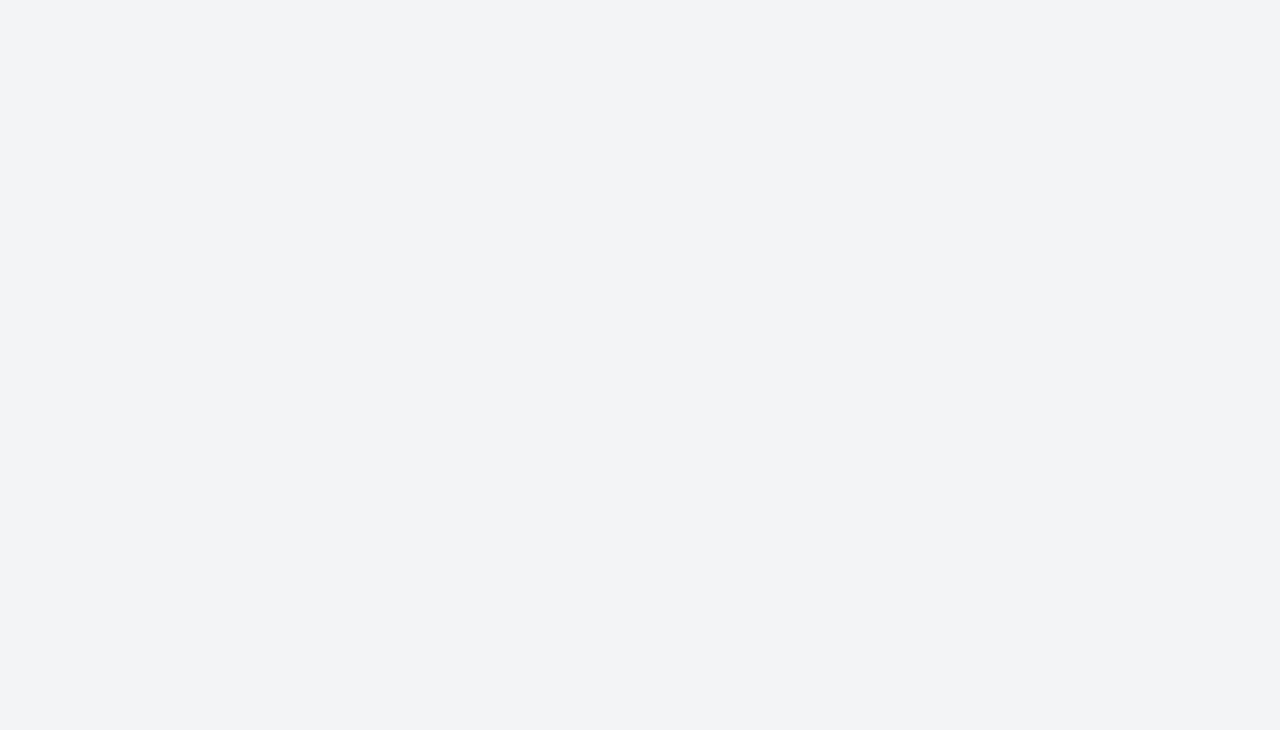
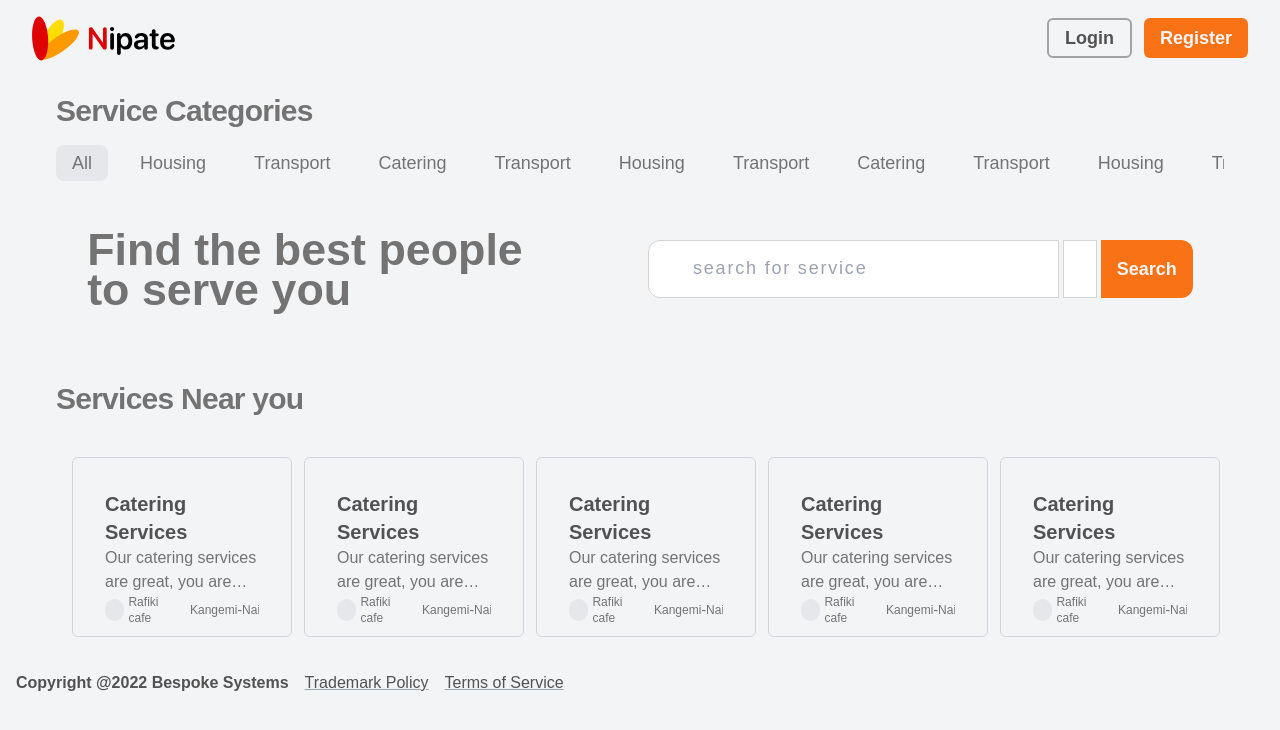
Before and after one commit to Amos-Ditto/NipateWebapp, a Nuxt app: page /index in a window 1280 px wide. Before the commit this address had no page. Shown: the top 730 px of the page. Built offline with nearby package versions, Linux system fonts and the light colour scheme.

Commit message:
feat: update on landing page

```diff
--- a/app.vue
+++ b/app.vue
@@ -31,7 +31,7 @@ useHead({
 
 <template>
   <main class="fixed bottom-0 top-0 left-0 right-0 bg-gray-100 m-0 p-0 overflow-y-auto">
-    <UtilsPageLoading v-if="routes" />
+    <UtilsPageLoading v-if="routes" class="absolute top-0 left-0 z-20" />
     <NuxtPage />
   </main>
 </template>
--- /dev/null
+++ b/components/PageFeautures/ServiceCard.vue
@@ -0,0 +1,62 @@
+<template>
+    <div class="card">
+        <div class="card-title">
+            <h2>Catering Services</h2>
+        </div>
+        <div class="card-context">
+            <p>Our catering services are great, you are going enjoy them
+                Our catering services are great, you are going enjoy them
+                Our catering services are great, you are going enjoy them
+            </p>
+        </div>
+        <div class="card-footer">
+            <div class="user-details">
+                <div
+                    class="user-icon w-[22px] h-[22px] flex items-center justify-center rounded-full text-neutral-400 bg-gray-200">
+                    <div class="i-mdi-account"></div>
+                </div>
+                <span>Rafiki cafe</span>
+            </div>
+            <div class="user-location">
+                <div class="i-mdi-google-maps text-neutral-400"></div>
+                <div class="location-name">
+                    <span>Kangemi</span>-
+                    <span>Nairobi</span>
+                </div>
+            </div>
+        </div>
+    </div>
+</template>
+
+<style scoped>
+.card {
+    @apply  min-w-[220px] sm:w-[280px] sm:h-[180px] px-8 h-[180px] border border-gray-300;
+    @apply flex flex-col px-2 py-8 justify-between rounded-md hover:border-gray-400 cursor-pointer;
+    transition: width 300ms , height 300ms , border 300ms;
+}
+/* Card style */
+.card .card-title h2 {
+    @apply font-semibold text-lg md:text-xl text-neutral-600;
+
+}
+.card .card-context p {
+    @apply text-base sm:text-base text-neutral-500 tracking-normal leading-6;
+    overflow: hidden;
+   text-overflow: ellipsis;
+   display: -webkit-box;
+   -webkit-line-clamp: 2; /* number of lines to show */
+   -webkit-box-orient: vertical;
+}
+.card .card-footer {
+    @apply flex flex-row items-center gap-2 w-full;
+}
+.card-footer .user-details , .card-footer .user-location {
+    @apply flex flex-row gap-1 items-center w-[50%] overflow-hidden;
+}
+.card-footer .user-details span , .card-footer .user-location span {
+    @apply text-xs;
+}
+.location-name {
+    @apply flex flex-row items-center text-sm gap-0;
+}
+</style>
--- a/layouts/default.vue
+++ b/layouts/default.vue
@@ -6,6 +6,13 @@
         <main class="w-full">
             <slot></slot>
         </main>
+        <footer class="w-full flex flex-col items-center text-neutral-600 px-4 pt-4">
+            <div class="company-details flex flex-col justify-start w-full sm:flex-row gap-x-4">
+                <h3 class="font-bold">Copyright @2022 Bespoke Systems</h3>
+                <h3 class="underline decoration-gray-400">Trademark Policy</h3>
+                <h3 class="underline decoration-gray-400">Terms of Service</h3>
+            </div>
+        </footer>
     </main>
 </template>
 
--- a/pages/index.vue
+++ b/pages/index.vue
@@ -1,3 +1,9 @@
+<script setup lang="ts">
+const router = useRoute();
+console.log(router.name);
+
+
+</script>
 <template>
     <NuxtLayout>
         <main class="w-full px-2 text-neutral-500 flex items-center flex-col gap-4">
@@ -5,24 +11,37 @@
                 <h3 class="font-bold text-xl sm:text-3xl tracking-tight">Service Categories</h3>
                 <div class="categories flex flex-row gap-4 py-2 w-full overflow-x-auto">
                     <button>All</button>
-                    <button>Housing</button>
+                    <button><NuxtLink to="/">Housing</NuxtLink></button>
+                    <button><NuxtLink :to="{name: 'index-categories'}">Transport</NuxtLink></button>
+                    <button><NuxtLink :to="{name: 'index-groups'}">Catering</NuxtLink></button>
                     <button>Transport</button>
+                    <button><NuxtLink to="/">Housing</NuxtLink></button>
+                    <button><NuxtLink :to="{name: 'index-categories'}">Transport</NuxtLink></button>
+                    <button><NuxtLink :to="{name: 'index-groups'}">Catering</NuxtLink></button>
                     <button>Transport</button>
+                    <button><NuxtLink to="/">Housing</NuxtLink></button>
+                    <button><NuxtLink :to="{name: 'index-categories'}">Transport</NuxtLink></button>
+                    <button><NuxtLink :to="{name: 'index-groups'}">Catering</NuxtLink></button>
                     <button>Transport</button>
                 </div>
             </div>
-            <div class="hero-container">
+            <div class="hero-container gap-4">
                 <div class="hero-text">
-                    <h3 class="text-[2.8rem] font-bold leading-[40px]">Find the best people <br> to serve you</h3>
+                    <h3 class="text-2xl sm:text-4xl md:text-[2.8rem] font-bold sm:leading-[40px]">Find the best people <br class="hidden sm:block"> to serve you</h3>
                 </div>
                 <div class="search-bar">
-                    <div class="input-field">
-                        <input type="search">
-                        <div class="i-md-magnify"></div>
+                    <div class="input-field w-[80%] flex items-center relative">
+                        <input type="search" placeholder="search for service">
+                        <div class="i-mdi-magnify absolute left-0 z-[2] translate-x-[80%] text-xl text-neutral-400"></div>
                     </div>
-                    <button><div class="i-mdi-mapmaker"></div></button>
-                    <button>Search</button>
+                    <button class="loc-btn bg-white border border-neutral-300 hover:bg-gray-200">
+                        <div class="i-mdi-google-maps text-2xl"></div>
+                    </button>
+                    <button class="search-btn">Search</button>
                 </div>
+            </div>
+            <div class="body-content w-full">
+                <NuxtPage />
             </div>
         </main>
     </NuxtLayout>
@@ -39,14 +58,30 @@
     transition: padding 300ms;
 }
 .hero-container {
-    @apply w-full sm:w-[90%] text-neutral-500 px-4 sm:px-12 min-h-[8rem];
-    @apply flex items-center;
+    @apply w-full sm:w-[90%] text-neutral-500 px-4 min-h-[8rem];
+    @apply grid grid-cols-1 lg:grid-cols-2 items-center;
 }
-/* .hero-container .hero-text , .header-container h3 {
-    font-family: "Roboto";
-} */
+.hero-container .hero-text h3 {
+    transition: font 300ms;
+}
 
 .search-bar {
-    @apply flex flex-row gap-2 items-center;
+    @apply flex flex-row gap-x-1 items-center w-full;
+}
+.search-bar .input-field input {
+    @apply w-full outline-none bg-white h-[2.8rem] sm:h-[3.6rem] border border-neutral-300 rounded-l-xl;
+    @apply pl-11 text-lg tracking-widest;
+    transition: height 300ms;
+}
+.search-bar button {
+    @apply h-[2.8rem] sm:h-[3.6rem] px-4;
+    transition: height 300ms;
+}
+.search-bar .search-btn {
+    @apply rounded-r-xl text-sm sm:text-lg px-4 bg-orange-500 hover:bg-orange-600 text-slate-100 font-bold;
+    transition: background-color 300ms;
+}
+.search-bar .loc-btn {
+    transition: background-color 300ms;
 }
 </style>
--- /dev/null
+++ b/pages/index/categories.vue
@@ -0,0 +1,31 @@
+<script setup lang="ts">
+// const router = useRoute();
+// console.log(router.name);
+
+
+</script>
+<template>
+    <main class="w-full text-2xl px-4 sm:px-12 pt-8 flex flex-col gap-4 sm:gap-6">
+        <div class="hero-container font-bold text-xl sm:text-3xl tracking-tight">
+            <h3 class="tracking-tight">Services Near you</h3>
+        </div>
+        <div class="services-container">
+            <div class="horizontal-container w-full overflow-x-auto flex flex-row items-center gap-3">
+                <PageFeauturesServiceCard />
+                <PageFeauturesServiceCard />
+                <PageFeauturesServiceCard />
+                <PageFeauturesServiceCard />
+                <PageFeauturesServiceCard />
+                <PageFeauturesServiceCard />
+                <PageFeauturesServiceCard />
+            </div>
+        </div>
+    </main>
+</template>
+
+<style scoped>
+
+.services-container {
+    @apply flex items-center gap-3 w-full;
+}
+</style>
--- /dev/null
+++ b/pages/index/groups.vue
@@ -0,0 +1,60 @@
+<template>
+    <main class="w-full pt-4 flex flex-col gap-4">
+        <div class="page-header font-bold text-xl sm:text-3xl tracking-tight">
+            <h3>Services Near you</h3>
+        </div>
+        <div class="container">
+            <div class="card">
+                <div class="card-title">
+                    <h2>Catering Services</h2>
+                </div>
+                <div class="card-context">
+                    <p>Our catering services are great, you are going enjoy them</p>
+                </div>
+                <div class="card-footer">
+                    <div class="user-details">
+                        <div class="user-icon w-[22px] h-[22px] flex items-center justify-center rounded-full text-neutral-400 bg-gray-200">
+                            <div class="i-mdi-account"></div>
+                        </div>
+                        <span>Rafiki cafe</span>
+                    </div>
+                    <div class="user-location">
+                        <div class="i-mdi-google-maps text-neutral-400"></div>
+                        <div class="location-name">
+                            <span>Kangemi</span>,
+                            <span>Nairobi</span>
+                        </div>
+                    </div>
+                </div>
+            </div>
+        </div>
+    </main>
+</template>
+
+<style scoped>
+.container {
+    @apply  flex-row py-2 flex gap-4 w-full overflow-x-auto overflow-y-hidden;
+}
+.container .card {
+    @apply  w-[200px] sm:w-[250px] sm:h-[180px] px-8 h-[180px] border border-gray-300;
+    @apply flex flex-col px-2 py-8 justify-between rounded-md hover:border-gray-400 cursor-pointer;
+    transition: width 300ms , height 300ms;
+}
+/* Card style */
+.card .card-title h2 {
+    @apply indent-2 font-semibold text-xl text-neutral-600;
+
+}
+.card .card-context p {
+    @apply text-base sm:text-lg text-neutral-500 tracking-normal leading-6;
+}
+.card .card-footer {
+    @apply flex flex-row items-center gap-2;
+}
+.card-footer .user-details , .card-footer .user-location {
+    @apply flex flex-row gap-1 items-center;
+}
+.card-footer .user-details span , .card-footer .user-location span {
+    @apply text-xs truncate;
+}
+</style>
--- /dev/null
+++ b/pages/index/index.vue
@@ -0,0 +1,31 @@
+<script setup lang="ts">
+// const router = useRoute();
+// console.log(router.name);
+
+
+</script>
+<template>
+    <main class="w-full text-2xl px-4 sm:px-12 pt-8 flex flex-col gap-4 sm:gap-6">
+        <div class="hero-container font-bold text-xl sm:text-3xl tracking-tight">
+            <h3 class="tracking-tight">Services Near you</h3>
+        </div>
+        <div class="services-container">
+            <div class="horizontal-container w-full overflow-x-auto flex flex-row gap-3 py-2 px-4">
+                <PageFeauturesServiceCard />
+                <PageFeauturesServiceCard />
+                <PageFeauturesServiceCard />
+                <PageFeauturesServiceCard />
+                <PageFeauturesServiceCard />
+                <PageFeauturesServiceCard />
+                <PageFeauturesServiceCard />
+            </div>
+        </div>
+    </main>
+</template>
+
+<style scoped>
+
+.services-container {
+    @apply flex items-center gap-3 w-full py-2 overflow-y-hidden;
+}
+</style>
```
